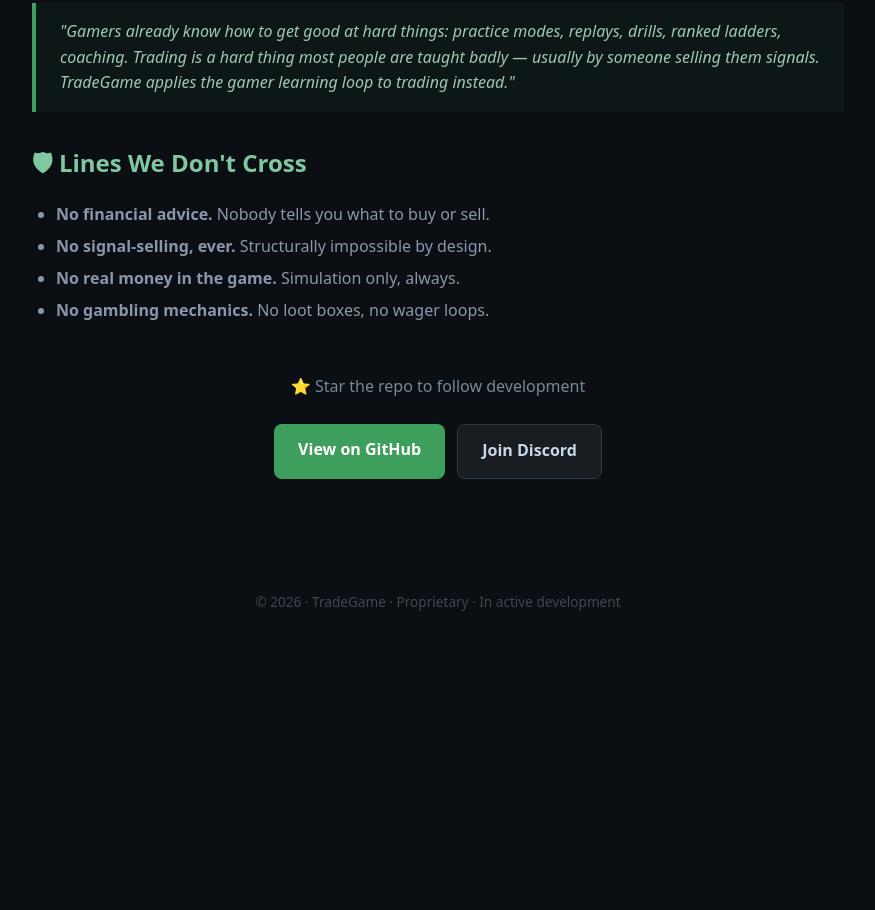
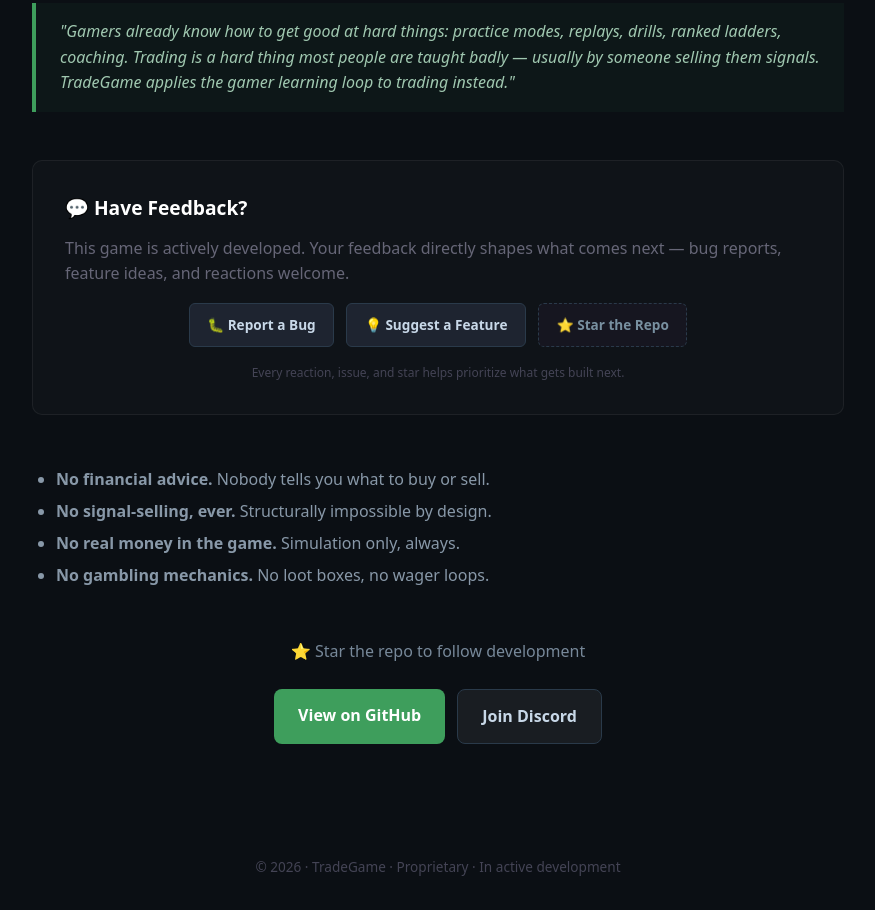
Before and after one commit to subtiliorars-sys/TradeGame---Preview, a plain HTML site: page index.html in a window 1280 px wide. Shown: the part 1807-2717 px from the top of the page, without its empty margins (202-1077 px from the left). Before the commit the page ends 2451 px from the top, so only its background shows below. Drawn offline with Linux system fonts and the light colour scheme.

Commit message:
feat: add feedback/community section to landing page

```diff
--- a/index.html
+++ b/index.html
@@ -142,8 +142,18 @@
       "Gamers already know how to get good at hard things: practice modes, replays, drills, ranked ladders, coaching. Trading is a hard thing most people are taught badly — usually by someone selling them signals. TradeGame applies the gamer learning loop to trading instead."
     </div>
 
+  <section style="margin:3rem 0; padding:2rem; background:rgba(255,255,255,0.02); border-radius:10px; border:1px solid rgba(255,255,255,0.06);">
+    <h2 style="color:#fff; margin-bottom:0.75rem; font-size:1.2rem;">💬 Have Feedback?</h2>
+    <p style="color:#667; margin-bottom:1rem;">This game is actively developed. Your feedback directly shapes what comes next — bug reports, feature ideas, and reactions welcome.</p>
+    <div style="display:flex; flex-wrap:wrap; gap:0.75rem; justify-content:center;">
+      <a href="https://github.com/subtiliorars-sys/TradeGame---Preview/issues" style="display:inline-block; padding:0.65rem 1.1rem; border-radius:6px; text-decoration:none; font-weight:600; font-size:0.85rem; background:#1e2430; color:#c8d8e8; border:1px solid #2a3a4a;">🐛 Report a Bug</a>
+      <a href="https://github.com/subtiliorars-sys/TradeGame---Preview/issues/new" style="display:inline-block; padding:0.65rem 1.1rem; border-radius:6px; text-decoration:none; font-weight:600; font-size:0.85rem; background:#1e2430; color:#c8d8e8; border:1px solid #2a3a4a;">💡 Suggest a Feature</a>
+      <a href="https://github.com/subtiliorars-sys/TradeGame---Preview" style="display:inline-block; padding:0.65rem 1.1rem; border-radius:6px; text-decoration:none; font-weight:600; font-size:0.85rem; background:#161620; color:#7890a0; border:1px dashed #2a3a4a;">⭐ Star the Repo</a>
+    </div>
+    <p style="text-align:center; color:#445; font-size:0.75rem; margin-top:1rem;">Every reaction, issue, and star helps prioritize what gets built next.</p>
+  </section>
+
     <section style="margin:2rem 0;">
-      <h2 style="color:#80c8a0; margin-bottom:1rem;">🛡 Lines We Don't Cross</h2>
       <ul style="color:#8898a8; padding-left:1.5rem; line-height:2;">
         <li><strong>No financial advice.</strong> Nobody tells you what to buy or sell.</li>
         <li><strong>No signal-selling, ever.</strong> Structurally impossible by design.</li>
```
